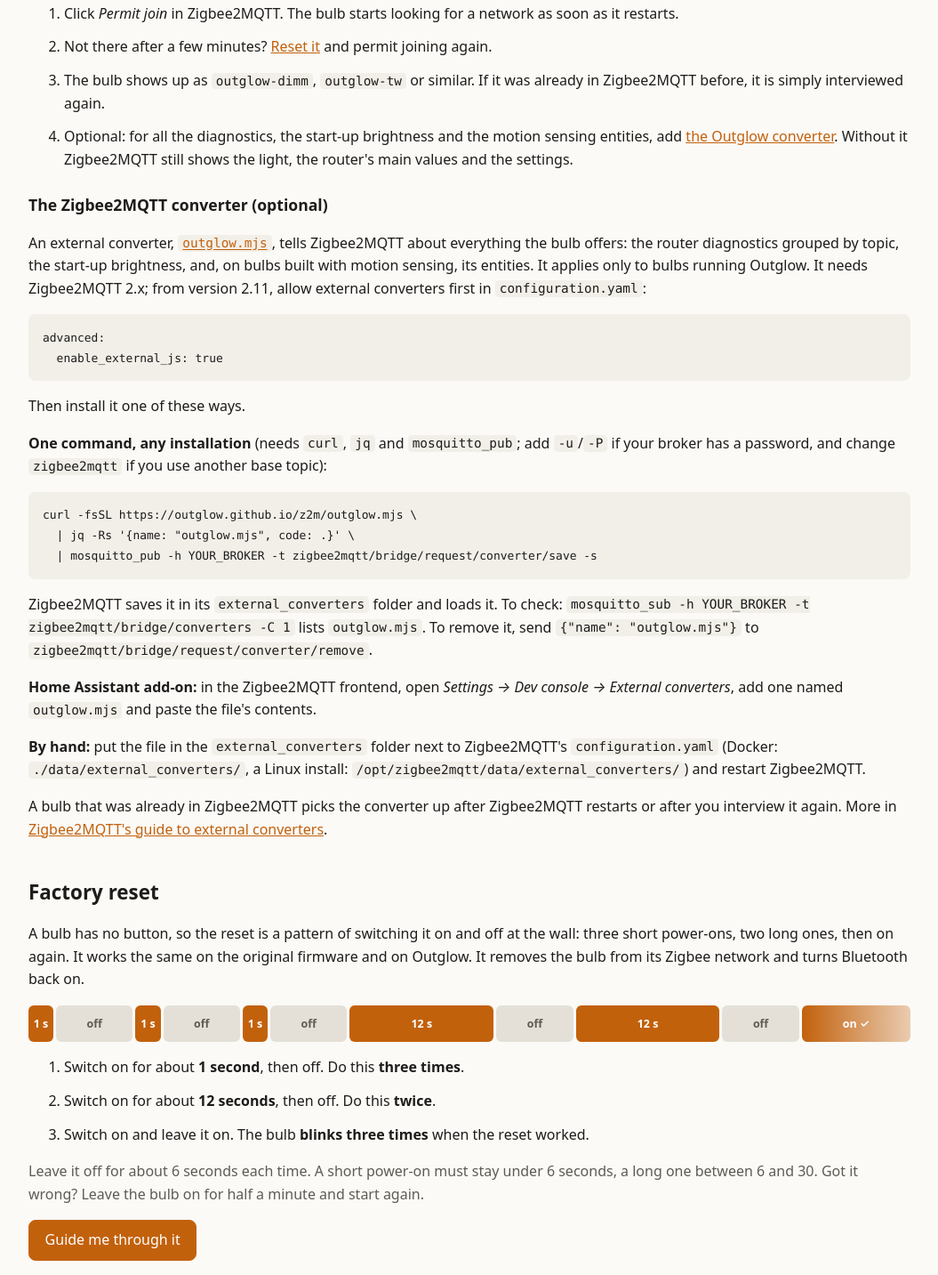
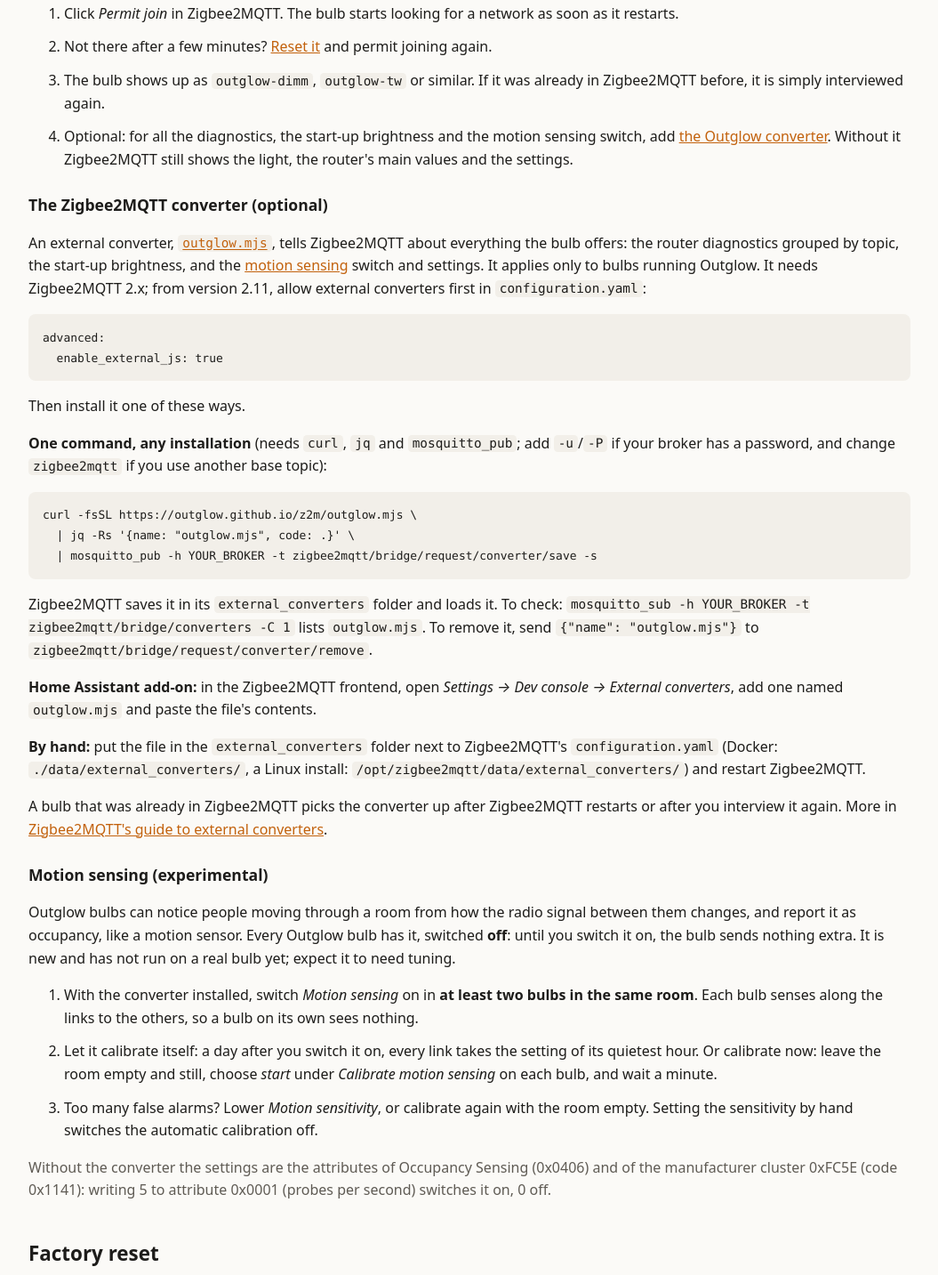
Before and after one commit to outglow/outglow, a website built with Vite: page site/install.html in a window 1280 px wide. Shown: the part 827-2260 px from the top of the page at 89% size, without its empty margins (112-1167 px from the left). Built offline with nearby package versions, Linux system fonts and the light colour scheme.

Commit message:
README, z2m, site: motion sensing in every image, off until switched on: how to switch it on (two bulbs in a room, a day to calibrate itself or a calibration with the room empty), experimental, not yet on a real bulb; a row on the comparison page

```diff
--- a/site/install.html
+++ b/site/install.html
@@ -55,15 +55,15 @@
     <li>Not there after a few minutes? <a href="#reset">Reset it</a> and permit joining again.</li>
     <li>The bulb shows up as <code>outglow-dimm</code>, <code>outglow-tw</code> or similar. If it was already
       in Zigbee2MQTT before, it is simply interviewed again.</li>
-    <li>Optional: for all the diagnostics, the start-up brightness and the motion sensing entities, add
+    <li>Optional: for all the diagnostics, the start-up brightness and the motion sensing switch, add
       <a href="#converter">the Outglow converter</a>. Without it Zigbee2MQTT still shows the light, the router's
       main values and the settings.</li>
   </ol>
 
   <h3 id="converter">The Zigbee2MQTT converter (optional)</h3>
   <p>An external converter, <a href="z2m/outglow.mjs"><code>outglow.mjs</code></a>, tells Zigbee2MQTT about everything
-    the bulb offers: the router diagnostics grouped by topic, the start-up brightness, and, on bulbs built with motion
-    sensing, its entities. It applies only to bulbs running Outglow. It needs Zigbee2MQTT 2.x; from version 2.11,
+    the bulb offers: the router diagnostics grouped by topic, the start-up brightness, and the
+    <a href="#motion">motion sensing</a> switch and settings. It applies only to bulbs running Outglow. It needs Zigbee2MQTT 2.x; from version 2.11,
     allow external converters first in <code>configuration.yaml</code>:</p>
 <pre><code>advanced:
   enable_external_js: true</code></pre>
@@ -86,6 +86,23 @@
   <p>A bulb that was already in Zigbee2MQTT picks the converter up after Zigbee2MQTT restarts or after you interview it
     again. More in <a href="https://www.zigbee2mqtt.io/advanced/more/external_converters.html">Zigbee2MQTT's guide to
     external converters</a>.</p>
+
+  <h3 id="motion">Motion sensing (experimental)</h3>
+  <p>Outglow bulbs can notice people moving through a room from how the radio signal between them changes, and report
+    it as occupancy, like a motion sensor. Every Outglow bulb has it, switched <strong>off</strong>: until you switch
+    it on, the bulb sends nothing extra. It is new and has not run on a real bulb yet; expect it to need tuning.</p>
+  <ol class="steps">
+    <li>With the converter installed, switch <em>Motion sensing</em> on in <strong>at least two bulbs in the same
+      room</strong>. Each bulb senses along the links to the others, so a bulb on its own sees nothing.</li>
+    <li>Let it calibrate itself: a day after you switch it on, every link takes the setting of its quietest hour.
+      Or calibrate now: leave the room empty and still, choose <em>start</em> under <em>Calibrate motion
+      sensing</em> on each bulb, and wait a minute.</li>
+    <li>Too many false alarms? Lower <em>Motion sensitivity</em>, or calibrate again with the room empty. Setting the
+      sensitivity by hand switches the automatic calibration off.</li>
+  </ol>
+  <p class="muted">Without the converter the settings are the attributes of Occupancy Sensing (0x0406) and of the
+    manufacturer cluster 0xFC5E (code 0x1141): writing 5 to attribute 0x0001 (probes per second) switches it on, 0
+    off.</p>
 
   <h2 id="reset">Factory reset</h2>
   <p>A bulb has no button, so the reset is a pattern of switching it on and off at the wall: three short power-ons,
```
Also changed, not shown: site/why.html (+12 -8 lines), README.md, z2m/README.md.
